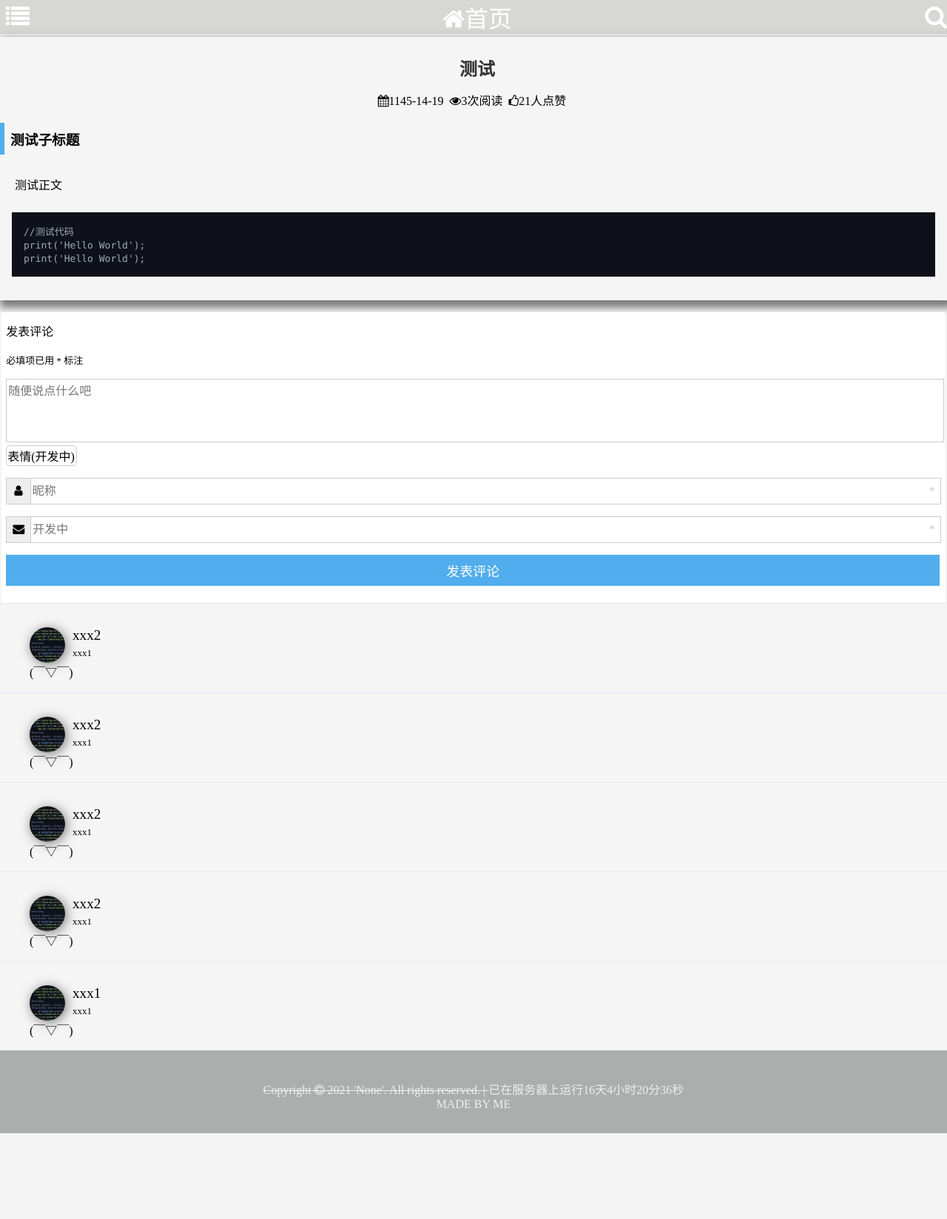
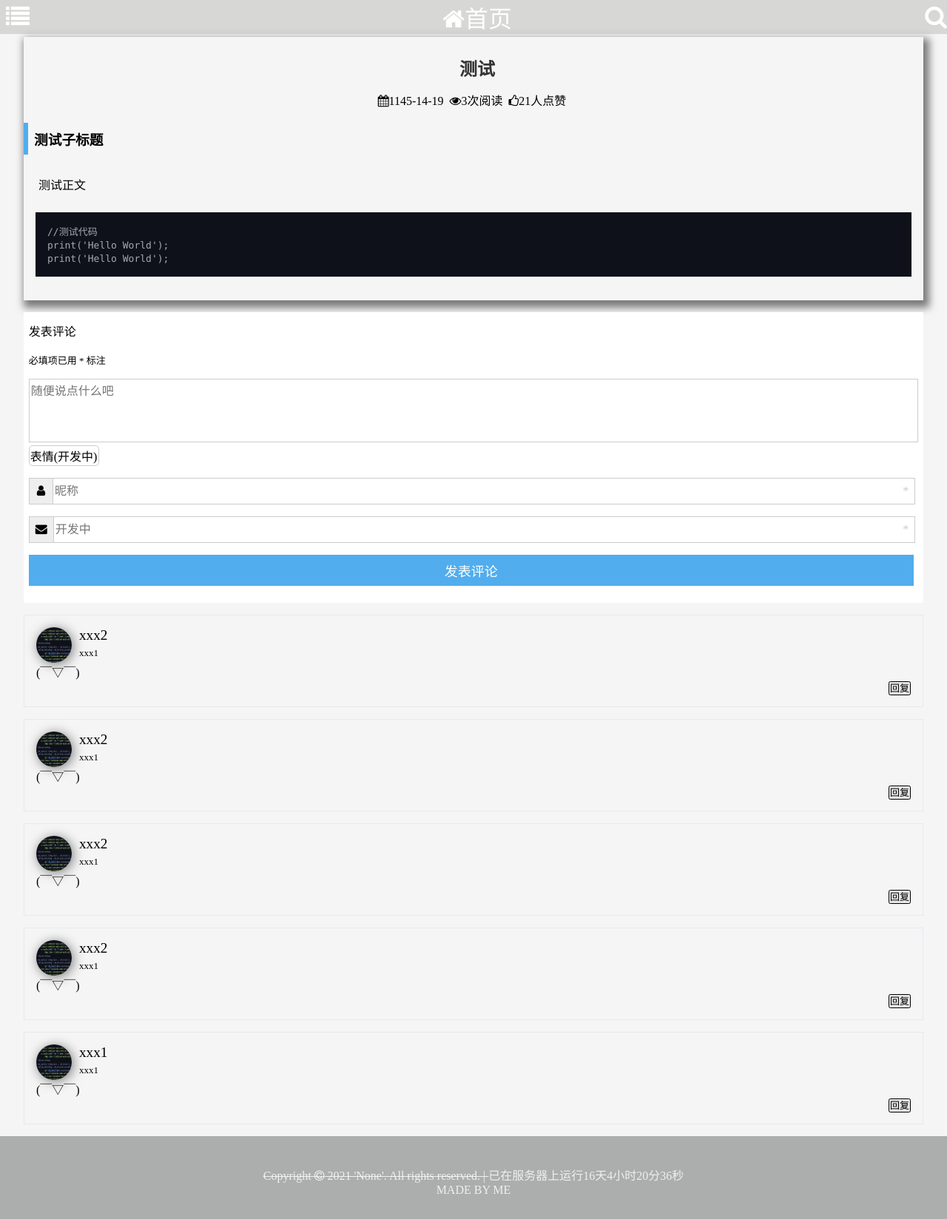
Before and after one commit to XDKDEX/Blog, a PHP site: page /container/index.php?r=2 in a window 1280 px wide. Shown: the whole page at 74% size. Before the commit the page ends 1532 px from the top, so only its background shows below. Run offline with PHP 8.4, Linux system fonts and the light colour scheme.

Commit message:
Add files via upload

```diff
--- a/container/1.json
+++ b/container/1.json
@@ -1 +1 @@
-{"Title":"\u6d4b\u8bd5","Time":"2022-07-04","Read":7,"Live":22,"Simple":"1","Container":"<h3>\u6d4b\u8bd5\u5b50\u6807\u9898<\/h3><p>\u6d4b\u8bd5\u6b63\u6587<\/p><div class='code'><code><span>\/\/\u6d4b\u8bd5\u4ee3\u7801<\/span><br>print('Hello World');<\/code><br><code>print('Hello World');<\/code><\/div>","Comments":{"ID":{"1":{"Name":"xxx1","Icon":"","Time":"xxx1","Text":"<span>(\uffe3\u25bd\uffe3)<\/span>","Reply":{"ReplyID":{"1":{"Name":"Reply1","Icon":"","Time":"Reply1","Text":"Reply<span>(\uffe3\u25bd\uffe3)<\/span>"}}}},"2":{"Name":"xxx2","Time":"xxx1","Text":"<span>(\uffe3\u25bd\uffe3)<\/span>"}}}}
+{"Title":"\u6d4b\u8bd5","Time":"2022-07-04","Read":10,"Live":27,"Simple":"\u6d4b\u8bd5\u4e3b\u9898\u81ea\u5236\u4e3b\u9898","Container":"<h3>\u6d4b\u8bd5\u5b50\u6807\u9898<\/h3><p>\u6d4b\u8bd5\u6b63\u6587<\/p><div class='code'><code><span>\/\/\u6d4b\u8bd5\u4ee3\u7801<\/span><br>print('Hello World');<\/code><br><code>print('Hello World');<\/code><\/div><img src='\/container\/123.jpg'>","Comments":{"ID":{"1":{"Name":"xxx1","Icon":"","Time":"xxx1","Text":"<span>(\uffe3\u25bd\uffe3)<\/span>","Reply":{"ReplyID":{"1":{"Name":"Reply1","Icon":"","Time":"Reply1","Text":"Reply<span>(\uffe3\u25bd\uffe3)<\/span>"}}}},"2":{"Name":"xxx2","Time":"xxx1","Text":"<span>(\uffe3\u25bd\uffe3)<\/span>"}}}}
--- a/container/css/mian.css
+++ b/container/css/mian.css
@@ -3,6 +3,10 @@
 }
 .placeholder{
     height: 3em;
+}
+.main{
+    margin-left: 2em;
+    margin-right: 2em;
 }
 h2{
     padding-top: 1em;
@@ -14,8 +18,12 @@
 }
 section{
     margin-bottom: 1em;
-    padding-top: 1em;
-    border-top: 1px solid #e5e9ef;
+    padding: 0;
+    border: 1px solid #e5e9ef;
+}
+section ul{
+    padding: 0;
+    margin-left: 1em;
 }
 textarea{
     background: #eee;
@@ -56,21 +64,30 @@
 
 
 
-.code{
+.detailed .code{
     margin: 1em;
     padding: 1em;
     background-color:#0e111a;
 }
-code{
+.detailed code{
     color: #a3a9b3;
     src: url(../fonts/consola.ttf);
     font-family: "consolas";
     font-size: small;
 }
 
-
-
-
+.detailed img{
+    height: 236px;
+    width: auto;
+    max-width: 100%;
+}
+/*
+    border: 1px solid #e5e9ef;
+    margin-left: 1em;
+    padding-left: 1em;
+    padding: 1em;
+    margin-right: 1em;
+*/
 
 
 h7{
@@ -84,9 +101,8 @@
 .Comments{
     background-color: #fff;
     margin-top: 1em;
-    margin-left: 0.1em;
-    margin-right: 0.2em;
-    padding: 0.8em 5pt 5pt 5pt;
+    padding: 0.8em 10pt 5pt 5pt;
+    margin-bottom: 1em;
 }
 .Comments-header{
     display: flex;
@@ -214,3 +230,14 @@
     font-style: normal;
     font-size: small;
 }
+.Reply{
+    text-align:end;
+    padding-right: 1em;
+}
+.Reply a{
+    background-color: #e5e5e5;
+    border: 1px solid;
+    padding: 1px;
+    font-size: small;
+    border-radius: 2.5px;
+}
--- a/container/index.php
+++ b/container/index.php
@@ -53,9 +53,14 @@
 
         </div>
     </div>
+
+<nav class='main'>
+
     <div class='placeholder'></div>
+
     <div class='container'>
         <?php
+                    //echo $_SERVER['HTTP_USER_AGENT'];
                     $pageURL = $_SERVER["REQUEST_URI"];
                     $n = preg_replace('/[^0-9]/','',$pageURL);
 
@@ -102,7 +107,7 @@
             </div>
                 <div class='Comments-Sendarea-User'>
                     <div class='Comments-Sendarea-User-Icon'><i class="fa fa-user"></i></div>
-                    <div class='Comments-Sendarea-User-Text'><textarea id='Comments-Send-User-Get' class='Comments-Sendarea-User-Text' placeholder="昵称" onclick='CheckTextarea()'></textarea></div>
+                    <div class='Comments-Sendarea-User-Text'><textarea id='Comments-Send-User-Get' class='Comments-Sendarea-User-Text' placeholder="昵称"></textarea></div>
                     <span class='need'>*</span>
                 </div>
                 <div class='Comments-Sendarea-Email'>
@@ -145,24 +150,11 @@
                                         </div>
                                         <div class='Text'>
                                             ".$json['Comments']['ID'][''.$C.'']['Text']."
-                                        </div>
-                                ";
-                    if(0){
-                        echo "      <ul>
-                                        <div class='Comments-header'>
-                                            <img src='../img/Blog.jpg'>
-                                            <div class='Comments-header-detailed'>
-                                                <cite class='Name'>".$json['Comments']['ID']['1']['Reply']['ReplyID']['1']['Name']."</cite>
-                                                <cite class='Time'>".$json['Comments']['ID']['1']['Reply']['ReplyID']['1']['Time']."</cite>
+                                            <div class='Reply'>
+                                                <a>回复</a>
                                             </div>
                                         </div>
-                                        <div class='Text'>
-                                            ".$json['Comments']['ID']['1']['Reply']['ReplyID']['1']['Text']."
-                                        </div>
                                     </ul>
-                        ";
-                    }
-                        echo "      </ul>
                                 </section>
                         ";
                     $C--;
@@ -172,15 +164,7 @@
 
 
 
-
-
-
-
-
-
-
-
-
+</nav>
 
 
     <div class='footer-about' id='footer-about'>
--- a/css/basic.css
+++ b/css/basic.css
@@ -14,7 +14,7 @@
     transition: color 0.3s;
 }
 a:hover{
-    color: #a0d8ef;
+    color: #a0d9ef;
 }
 h2{
     color: #333;
--- a/css/main.css
+++ b/css/main.css
@@ -29,8 +29,8 @@
 }
 .container-main-article-row-img{
     height: auto;
+    width: 100%;
     max-width: 100%;
-    width: 100%;
 }
 .container-main-article-row-detailed{
     border-top: solid 1px #f3f3f3;
--- a/index.php
+++ b/index.php
@@ -103,7 +103,7 @@
                                         <img class='container-main-article-row-img' src='./img/Blog.jpg'>
                                         <h2>".$json['Title']."</h2>
                                     </a>
-                                        <p>".mb_substr($json['Container'],0,120)."...</p>
+                                        <p>".$json['Simple']."...</p>
                                     <div class='container-main-article-row-detailed'>
                                         <a class='container-main-article-row-detailed-time' id='time'><i class='fa fa-calendar'></i>1145-14-19</a>
                                         <a class='container-main-article-row-detailed-Read'><i class='fa fa-eye'></i>".$json['Read']."次阅读</a>
```
Also changed, not shown: 1 other file.
